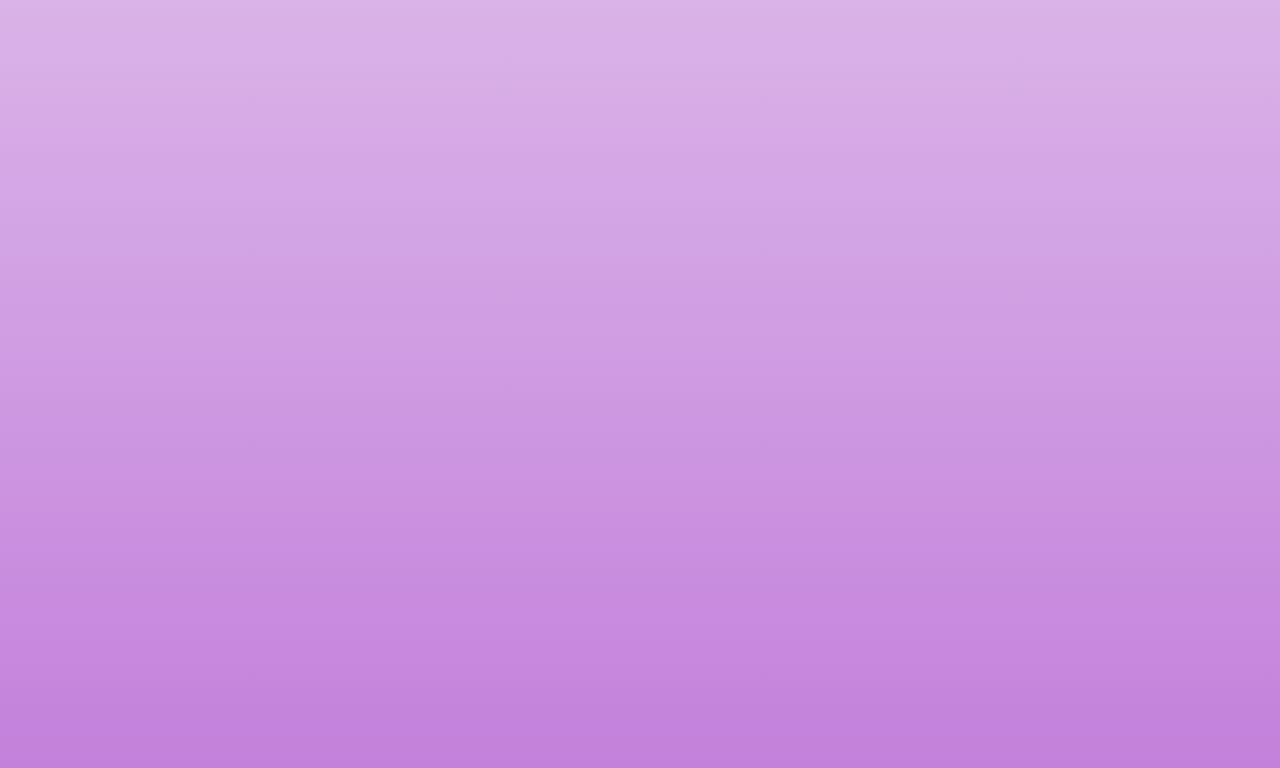
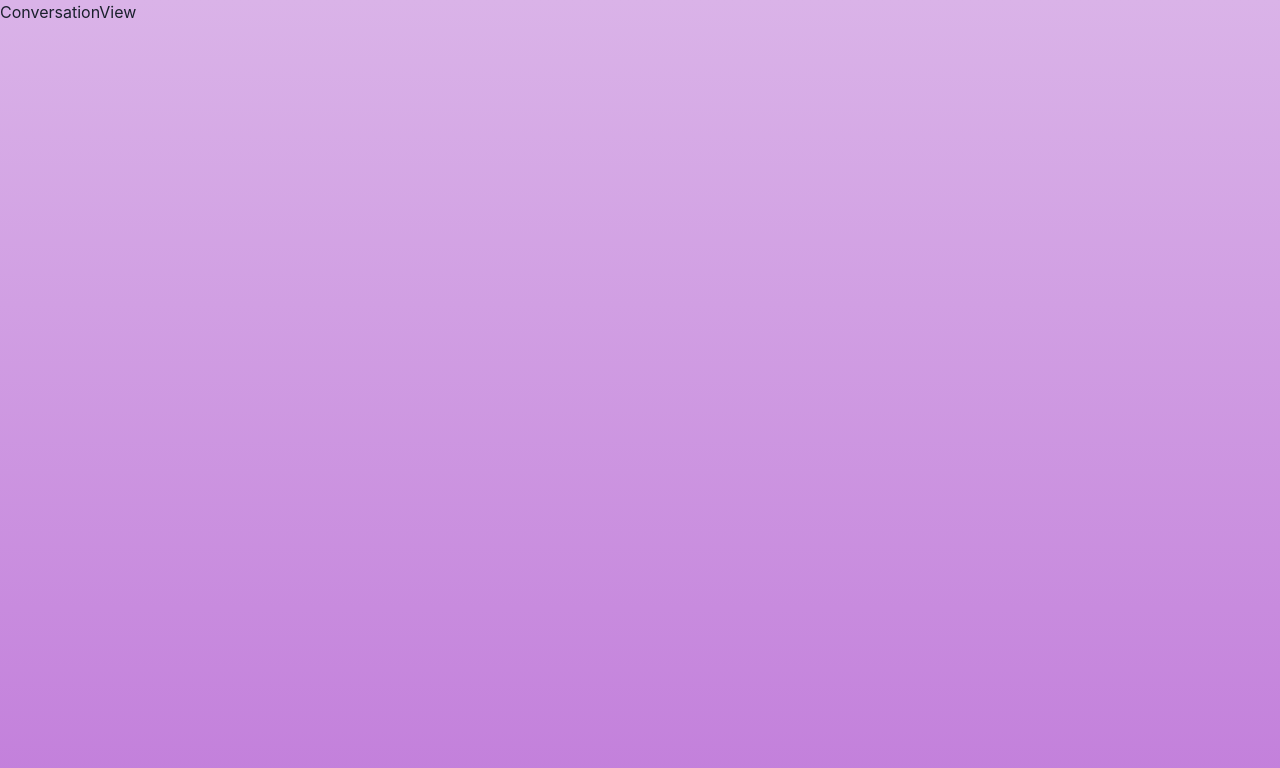
Before and after one commit to katjanakosic/gendev-messenger-challenge, a React (Vite) app in the folder client/: page /conversations in a window 1280 px wide. Before the commit this address had no page. Shown: the top 768 px of the page. Built offline with nearby package versions, Linux system fonts and the light colour scheme.

Commit message:
Small adjustments

```diff
--- a/client/src/App.css
+++ b/client/src/App.css
@@ -1,4 +1,4 @@
-@import url("https://fonts.googleapis.com/css2?family=Work+Sans:wght@300&display=swap");
+@import url('https://fonts.googleapis.com/css2?family=Work+Sans:wght@300&display=swap');
 
 .App {
   min-height: 100vh;
@@ -7,6 +7,6 @@
   background-size: cover;
   background-position: center;
   text-align: center;
-  font-family: "Work Sans", sans-serif;
-  color: black;
+  font-family: 'Work Sans', sans-serif;
+  color: black
 }
--- a/client/src/App.tsx
+++ b/client/src/App.tsx
@@ -9,7 +9,7 @@ function App() {
     <div style={{background: "linear-gradient(#dab3e8, #bf77d9)", width: "100%", height: "114vh"}}>
     <Routes>
       <Route path="/" element={<Homepage />} />
-      <Route path="/chats" element={<ConversationView />} />
+      <Route path="/conversations" element={<ConversationView />} />
     </Routes>
     </div>
   )
--- a/client/src/components/authentication/SignUp.tsx
+++ b/client/src/components/authentication/SignUp.tsx
@@ -43,7 +43,7 @@ import {
         <FormLabel>Password</FormLabel>
         <InputGroup>
           <Input
-              type={show? "text" : "password"}
+            type={show ? "text" : "password"}
             placeholder="Please enter Your password"
             onChange={(e) => setPassword(e.target.value)}
           />
@@ -58,7 +58,7 @@ import {
         <FormLabel>Confirm Password</FormLabel>
         <InputGroup>
           <Input
-              type={show? "text" : "password"}
+            type={show ? "text" : "password"}
             placeholder="Please confirm Your password"
             onChange={(e) => setConfirmPassword(e.target.value)}
           />
--- a/client/src/views/ConversationView.tsx
+++ b/client/src/views/ConversationView.tsx
@@ -4,7 +4,7 @@ import React, { useEffect } from "react"
 
 const ConversationView = () => {
 
-  return <>ChatView</>
+  return <>ConversationView</>
 }
 
 export default ConversationView
```
Lines whose indentation alone changed are shown as unchanged.
